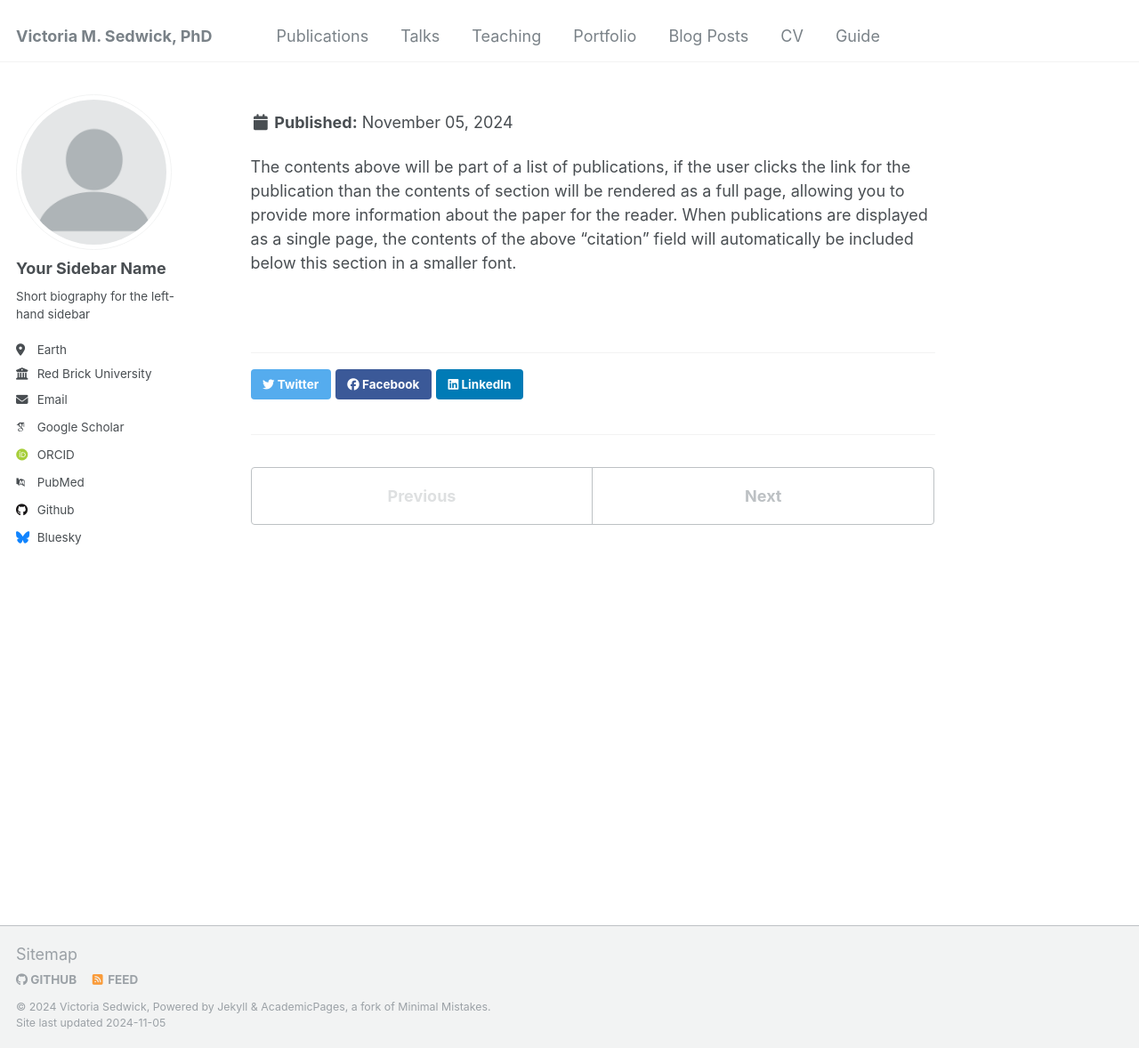
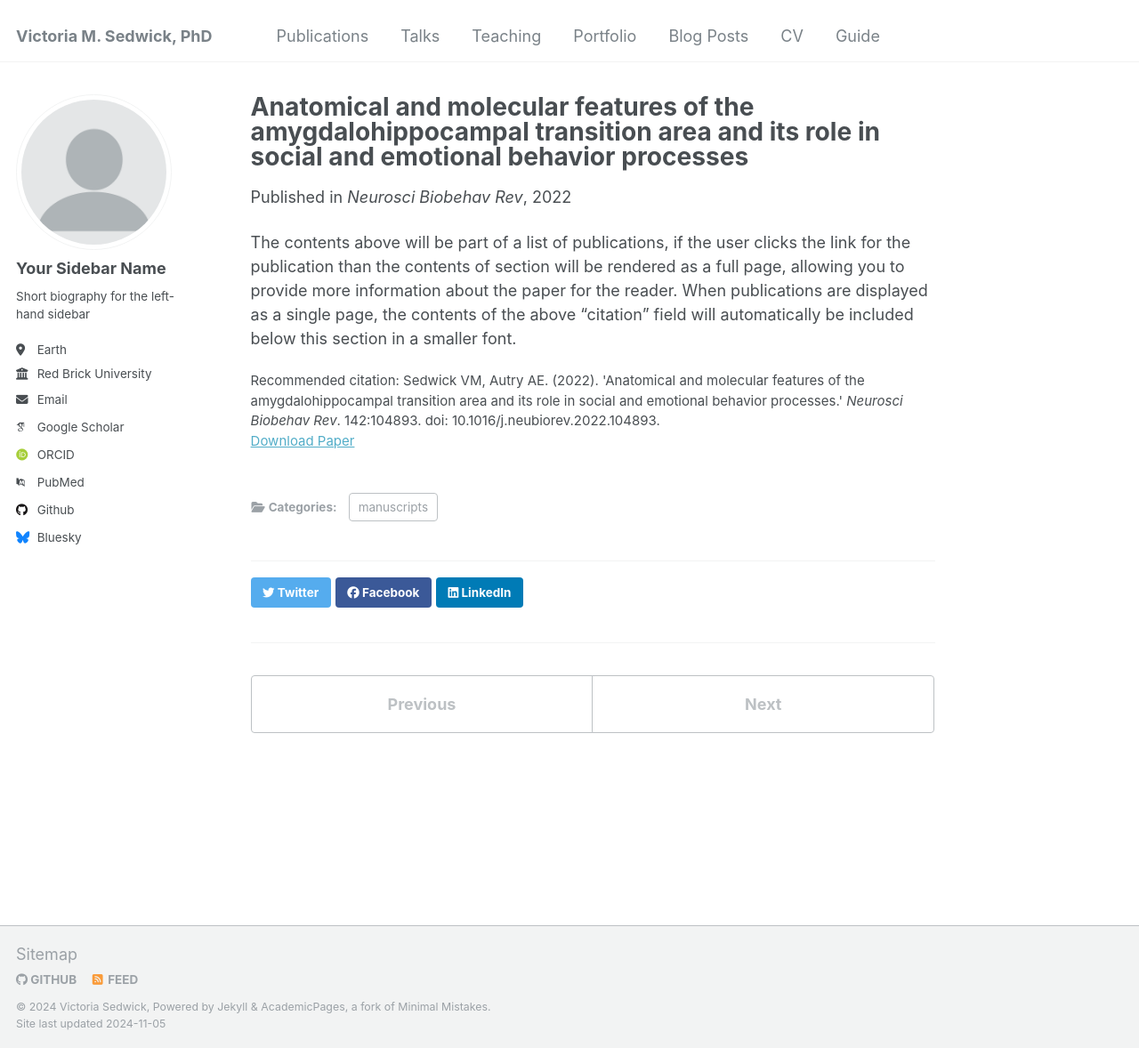
Before and after one commit to vsedwick/vsedwick.github.io, a Jekyll site: the page built from _publications/2009-10-01-paper-title-number-1.md, in a window 1280 px wide and 1178 px high. Shown: the whole window at 89% size. Built offline with Jekyll 4.4.1, drawn with Linux system fonts in a browser that asks for light colours; some web fonts are replaced; part of the change alters nothing that is shown.

Commit message:
Update 2009-10-01-paper-title-number-1.md

```diff
--- a/_publications/2009-10-01-paper-title-number-1.md
+++ b/_publications/2009-10-01-paper-title-number-1.md
@@ -6,7 +6,7 @@ permalink: "/publication/2022-11-01-amygdalohippocampal-transition"
 excerpt: "This review discusses the anatomical and molecular features of the amygdalohippocampal transition area and its role in social and emotional behavior."
 date: "2022-11-01"
 venue: "Neurosci Biobehav Rev"
-paperurl: ["http://academicpages.github.io/files/paper1.pdf"](https://pubmed.ncbi.nlm.nih.gov/36179917/)
+paperurl: https://pubmed.ncbi.nlm.nih.gov/36179917/
 citation: "Sedwick VM, Autry AE. (2022). 'Anatomical and molecular features of the amygdalohippocampal transition area and its role in social and emotional behavior processes.' <i>Neurosci Biobehav Rev</i>. 142:104893. doi: 10.1016/j.neubiorev.2022.104893."
 
 ---
```
